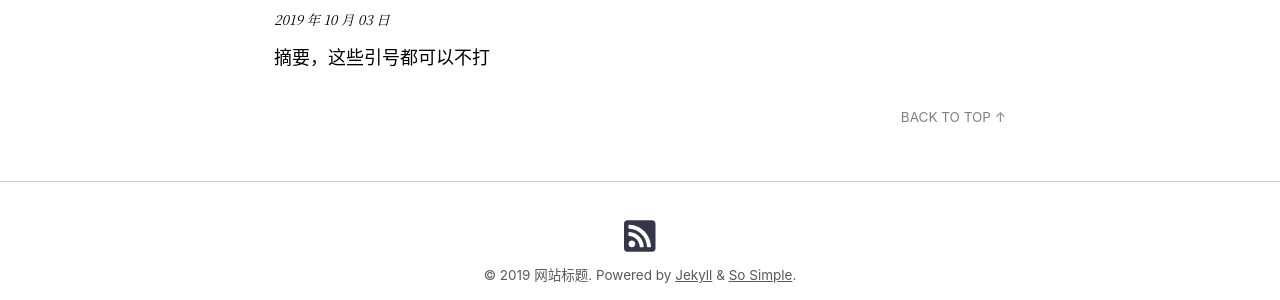
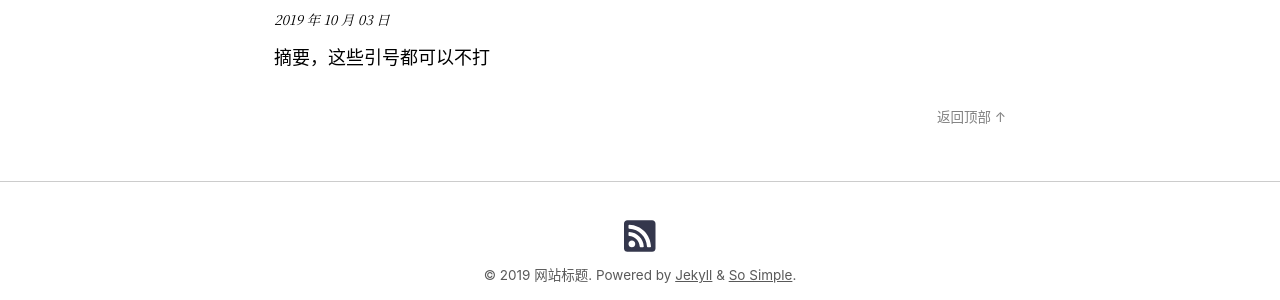
Before and after one commit to emperor110/emperor110.github.io, a Jekyll site: the page built from _pages/posts.html, in a window 1280 px wide and 900 px high, scrolled down 3015 px. Shown: the part 542-842 px from the top of the window. Built offline with Jekyll 4.4.1, drawn with Linux system fonts in a browser that asks for light colours; nearby versions of some CDN libraries.

Commit message:
Update text.yml

```diff
--- a/_data/text.yml
+++ b/_data/text.yml
@@ -44,7 +44,7 @@ zh-CN:
   skip_content: "Skip to content"
   skip_footer: "Skip to footer"
   menu_label: "菜单"
-  by: "by"
+  by: ""
   min_read: "min read"
   read_more: "阅读更多："
   categories: "类别"
@@ -59,7 +59,7 @@ zh-CN:
   previous: "上一篇"
   newer: "较新文章"
   older: "较旧文章"
-  back_to_top: "Back to Top"
+  back_to_top: "返回顶部"
   search_placeholder_text: "Enter your search term..."
   powered_by: "Powered by"
 
```
